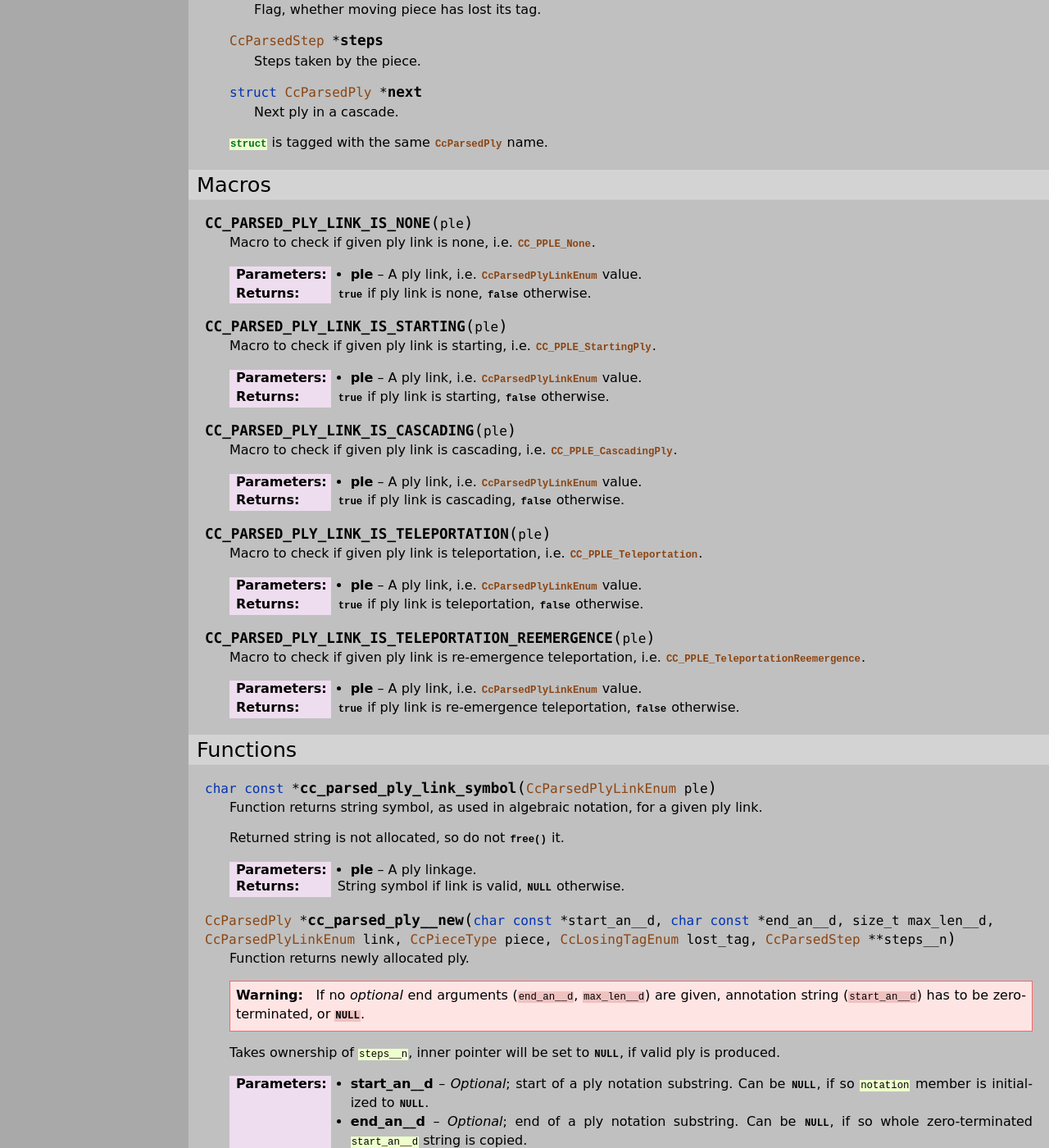
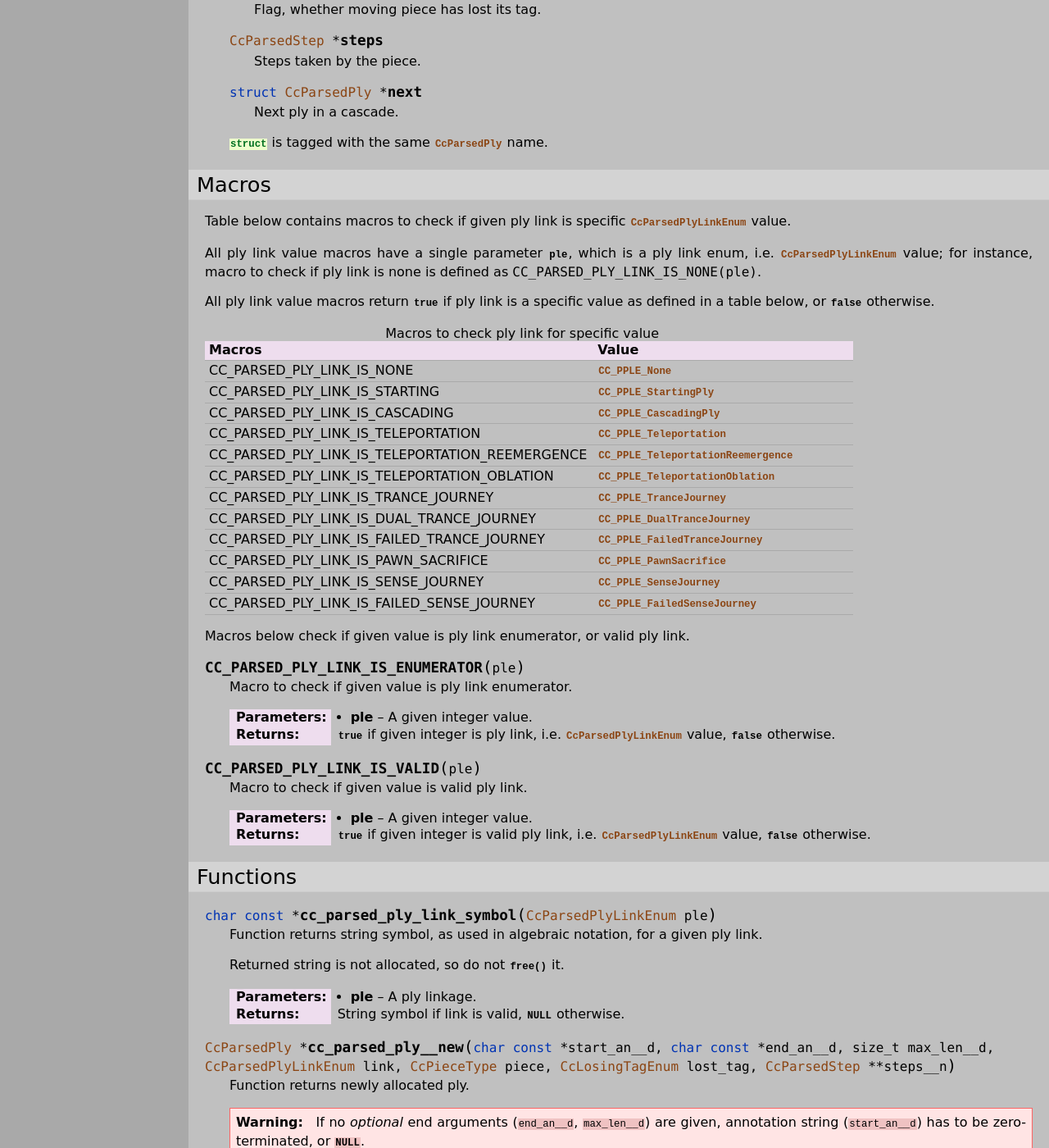
Before and after one commit to mmlacak/crochess, a Sphinx documentation site: the page built from docs/source/libcc/ccparsedply.rst, in a window 1280 px wide and 1400 px high, scrolled down 1842 px. Shown: the whole window at 82% size. Built offline with Sphinx 7.4.7, drawn with Linux system fonts in a browser that asks for light colours.

Commit message:
Documented all ply link macros, simplified docs.

```diff
--- a/docs/source/libcc/ccparsedply.rst
+++ b/docs/source/libcc/ccparsedply.rst
@@ -145,44 +145,69 @@ Data
 Macros
 ------
 
-.. c:macro:: CC_PARSED_PLY_LINK_IS_NONE(ple)
+Table below contains macros to check if given ply link is specific
+:c:enum:`CcParsedPlyLinkEnum` value.
 
-    Macro to check if given ply link is none, i.e. :c:enumerator:`CC_PPLE_None`.
+All ply link value macros have a single parameter :c:data:`ple`, which is a ply
+link enum, i.e. :c:enum:`CcParsedPlyLinkEnum` value; for instance, macro to check
+if ply link is none is defined as :c:expr:`CC_PARSED_PLY_LINK_IS_NONE(ple)`.
 
-    :param ple: A ply link, i.e. :c:enum:`CcParsedPlyLinkEnum` value.
-    :returns: :c:data:`true` if ply link is none, :c:data:`false` otherwise.
+All ply link value macros return :c:data:`true` if ply link is a specific value
+as defined in a table below, or :c:data:`false` otherwise.
 
-.. c:macro:: CC_PARSED_PLY_LINK_IS_STARTING(ple)
+.. list-table:: Macros to check ply link for specific value
+   :header-rows: 1
+   :align: left
+   :widths: 15 10
 
-    Macro to check if given ply link is starting, i.e. :c:enumerator:`CC_PPLE_StartingPly`.
+   * - Macros
+     - Value
+   * - CC_PARSED_PLY_LINK_IS_NONE
+     - :c:enumerator:`CC_PPLE_None`
+   * - CC_PARSED_PLY_LINK_IS_STARTING
+     - :c:enumerator:`CC_PPLE_StartingPly`
+   * - CC_PARSED_PLY_LINK_IS_CASCADING
+     - :c:enumerator:`CC_PPLE_CascadingPly`
 
-    :param ple: A ply link, i.e. :c:enum:`CcParsedPlyLinkEnum` value.
-    :returns: :c:data:`true` if ply link is starting, :c:data:`false` otherwise.
+   * - CC_PARSED_PLY_LINK_IS_TELEPORTATION
+     - :c:enumerator:`CC_PPLE_Teleportation`
+   * - CC_PARSED_PLY_LINK_IS_TELEPORTATION_REEMERGENCE
+     - :c:enumerator:`CC_PPLE_TeleportationReemergence`
+   * - CC_PARSED_PLY_LINK_IS_TELEPORTATION_OBLATION
+     - :c:enumerator:`CC_PPLE_TeleportationOblation`
 
-.. c:macro:: CC_PARSED_PLY_LINK_IS_CASCADING(ple)
+   * - CC_PARSED_PLY_LINK_IS_TRANCE_JOURNEY
+     - :c:enumerator:`CC_PPLE_TranceJourney`
+   * - CC_PARSED_PLY_LINK_IS_DUAL_TRANCE_JOURNEY
+     - :c:enumerator:`CC_PPLE_DualTranceJourney`
+   * - CC_PARSED_PLY_LINK_IS_FAILED_TRANCE_JOURNEY
+     - :c:enumerator:`CC_PPLE_FailedTranceJourney`
 
-    Macro to check if given ply link is cascading, i.e. :c:enumerator:`CC_PPLE_CascadingPly`.
+   * - CC_PARSED_PLY_LINK_IS_PAWN_SACRIFICE
+     - :c:enumerator:`CC_PPLE_PawnSacrifice`
 
-    :param ple: A ply link, i.e. :c:enum:`CcParsedPlyLinkEnum` value.
-    :returns: :c:data:`true` if ply link is cascading, :c:data:`false` otherwise.
+   * - CC_PARSED_PLY_LINK_IS_SENSE_JOURNEY
+     - :c:enumerator:`CC_PPLE_SenseJourney`
+   * - CC_PARSED_PLY_LINK_IS_FAILED_SENSE_JOURNEY
+     - :c:enumerator:`CC_PPLE_FailedSenseJourney`
 
-.. c:macro:: CC_PARSED_PLY_LINK_IS_TELEPORTATION(ple)
+Macros below check if given value is ply link enumerator, or valid ply link.
 
-    Macro to check if given ply link is teleportation, i.e. :c:enumerator:`CC_PPLE_Teleportation`.
+.. c:macro:: CC_PARSED_PLY_LINK_IS_ENUMERATOR(ple)
 
-    :param ple: A ply link, i.e. :c:enum:`CcParsedPlyLinkEnum` value.
-    :returns: :c:data:`true` if ply link is teleportation, :c:data:`false` otherwise.
+    Macro to check if given value is ply link enumerator.
 
-.. c:macro:: CC_PARSED_PLY_LINK_IS_TELEPORTATION_REEMERGENCE(ple)
+    :param ple: A given integer value.
+    :returns: :c:data:`true` if given integer is ply link, i.e.
+        :c:enum:`CcParsedPlyLinkEnum` value, :c:data:`false` otherwise.
 
-    Macro to check if given ply link is re-emergence teleportation, i.e.
-    :c:enumerator:`CC_PPLE_TeleportationReemergence`.
+.. c:macro:: CC_PARSED_PLY_LINK_IS_VALID(ple)
 
-    :param ple: A ply link, i.e. :c:enum:`CcParsedPlyLinkEnum` value.
-    :returns: :c:data:`true` if ply link is re-emergence teleportation,
-        :c:data:`false` otherwise.
+    Macro to check if given value is valid ply link.
 
-
+    :param ple: A given integer value.
+    :returns: :c:data:`true` if given integer is valid ply link, i.e.
+        :c:enum:`CcParsedPlyLinkEnum` value, :c:data:`false` otherwise.
 
 .. _lbl-libcc-ccparsedply-functions:
 
```
Also changed, not shown: 1 other file.
